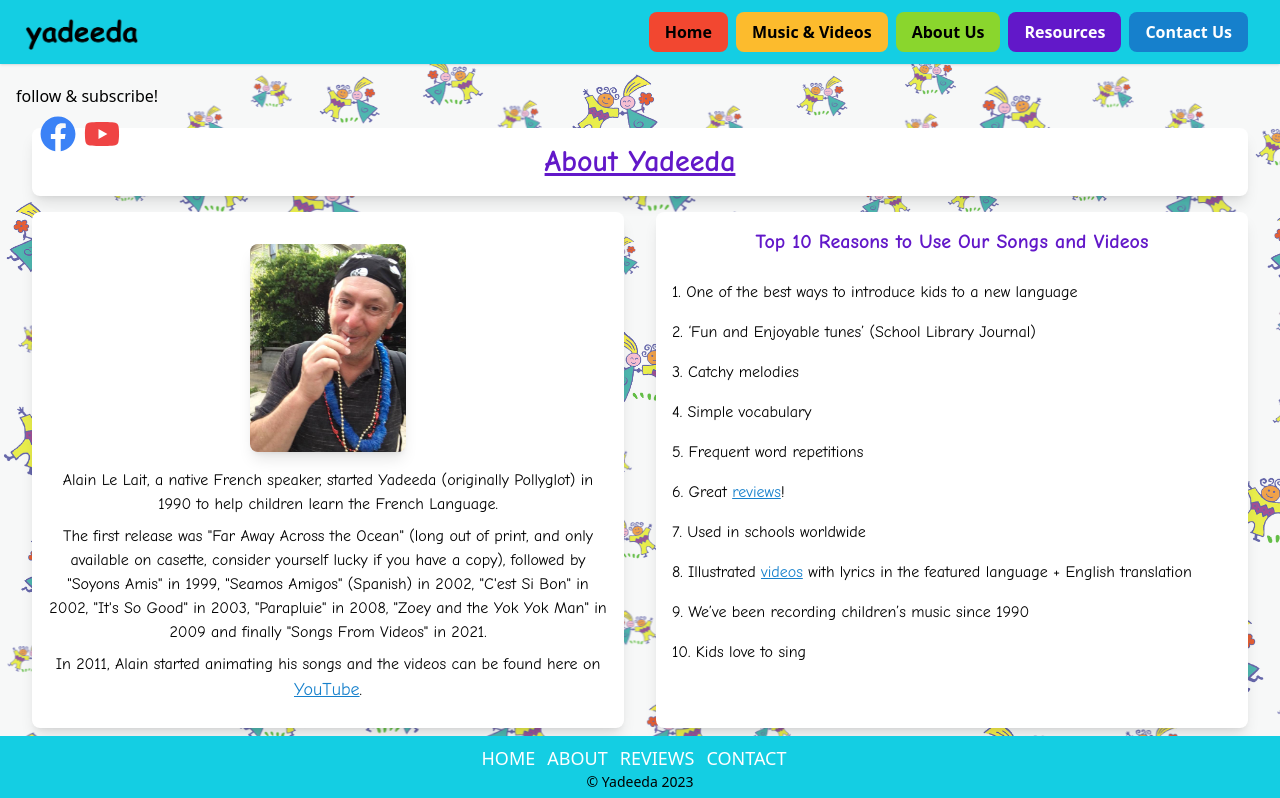
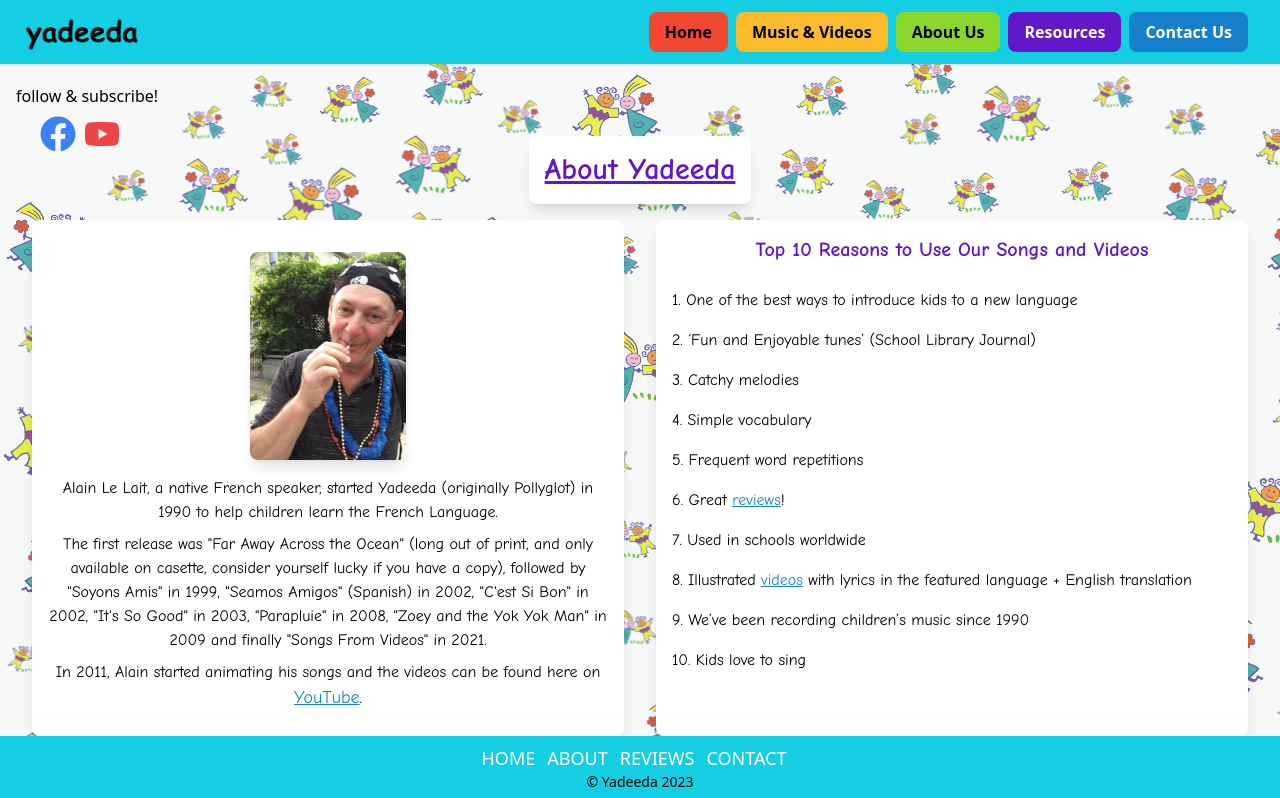
Before and after one commit to sjlelait/yadeeda, a React (Create React App) app: page /about in a window 1280 px wide. Shown: the top 798 px of the page. Built offline with nearby package versions, Linux system fonts and the light colour scheme.

Commit message:
fix: edits about styling responsive

```diff
--- a/src/pages/About.js
+++ b/src/pages/About.js
@@ -5,7 +5,7 @@ import PurchaseButtons from '../components/PurchaseButtons';
 const About = (props) => {
     return (
         <div>
-            <h1 className="bg-white rounded-lg shadow-lg p-2 md:p-4 mt-16 text-2xl lg:text-3xl font-bold font-homeP underline text-ydPurple">About Yadeeda</h1>
+            <h1 className="bg-white rounded-lg shadow-lg p-2 mt-16 md:inline-block md:p-4 md:mt-10 text-2xl lg:text-3xl font-bold font-homeP underline text-ydPurple">About Yadeeda</h1>
             <div className="flex flex-col md:flex-row">
                 <div className="p-4 mt-4 md:m-4 md:ml-0 rounded-lg shadow-lg text-center bg-white md:w-1/2 font-homeP">
                     <div className="flex flex-col items-center justify-center">
```
